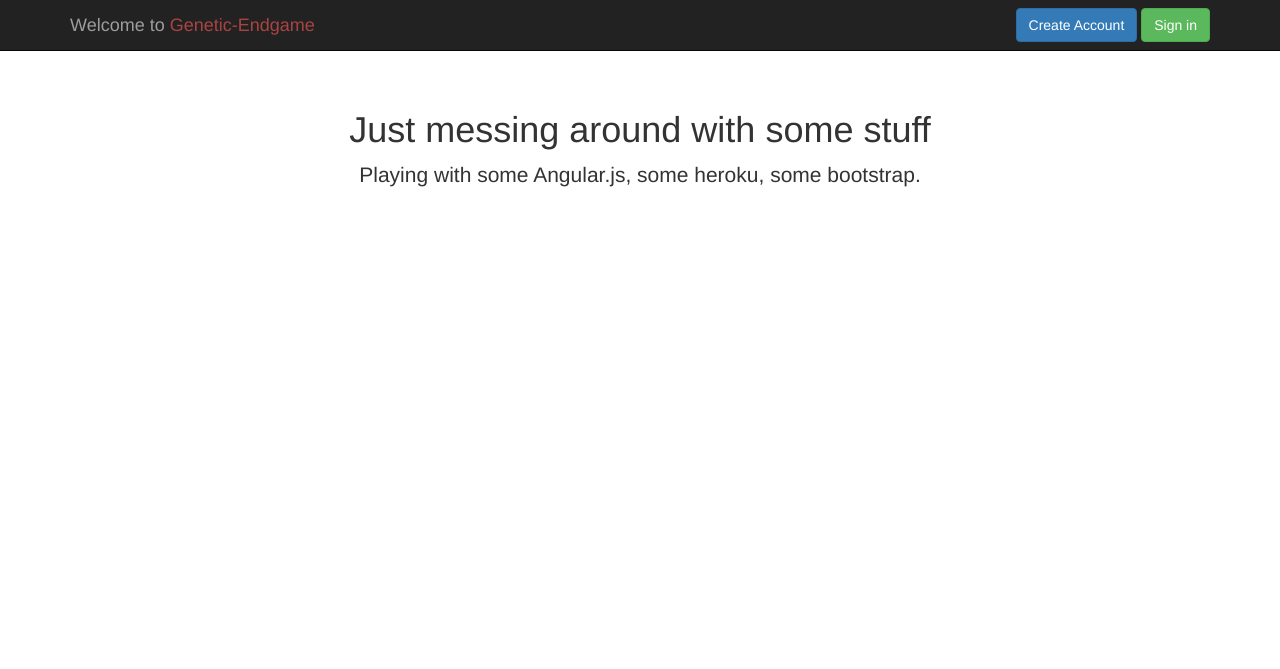
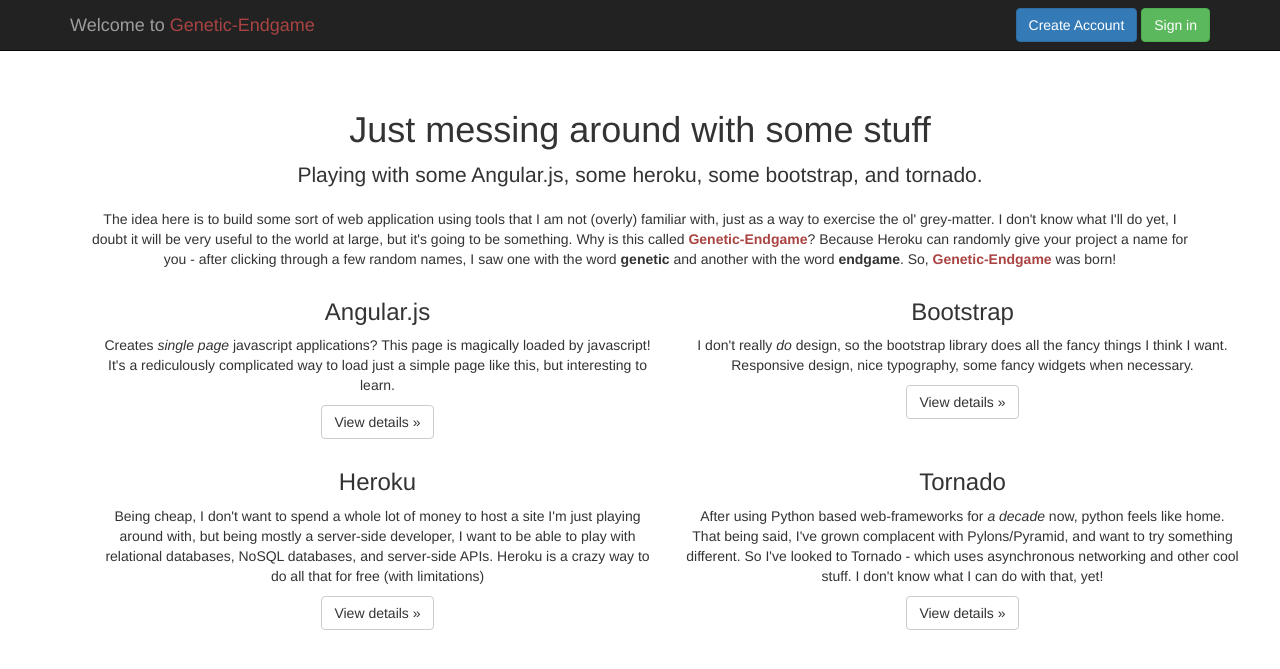
Before and after one commit to brentodd/genetic-endgame, a Python web app: template endgame/templates/index.html in a window 1280 px wide. Shown: the top 669 px of the page. Run offline with Jinja, Linux system fonts and the light colour scheme; the template is opened without the code that fills it, so the values that code supplies are empty; some libraries are stand-ins or nearby versions.

Commit message:
Renamed the splash page so it is now an `about` page, also all of the associated javascript crap to refer to is as such in the code and url. Added a bunch of worthless drivel to the page.

```diff
--- a/endgame/__init__.py
+++ b/endgame/__init__.py
@@ -10,7 +10,7 @@ import tornado.websocket
 from tornado.web import StaticFileHandler
 from tornado.options import define, options, parse_command_line
 
-define("port", default='80', help="Port to run app on")
+define("port", default='8080', help="Port to run app on")
 define("debug", default=False, help="run in debug mode")
 
 static_path = os.path.join(os.path.dirname(__file__), 'static')
--- a/endgame/static/js/bs.js
+++ b/endgame/static/js/bs.js
@@ -5,15 +5,15 @@ var myBS = angular.module('myBS', [
 
 myBS.config(['$routeProvider', function($routeProvider){
 	$routeProvider.
-		when('/', {
-			templateUrl: '/static/partials/splash.html',
-			controller: 'SplashController',
+		when('/about', {
+			templateUrl: '/static/partials/about.html',
+			controller: 'AboutController',
 		}).
 		when('/powers', {
 			templateUrl: '/static/partials/powers.html',
 			controller: 'PowersController',
 		}).
 		otherwise({
-			redirectTo: '/'
+			redirectTo: '/about'
 		});
 }]);
--- a/endgame/static/js/controllers.js
+++ b/endgame/static/js/controllers.js
@@ -7,4 +7,4 @@ bsControllers.controller('PowersController', ['$scope', function($scope){
 					 {name: 'Biotic Charge'}];
 }]);
 
-bsControllers.controller('SplashController', ['$scope', function($scope){}]);
+bsControllers.controller('AboutController', ['$scope', function($scope){}]);
--- /dev/null
+++ b/endgame/static/partials/about.html
@@ -0,0 +1,32 @@
+<h1>Just messing around with some stuff</h1>
+<p class="lead">Playing with some Angular.js, some heroku, some bootstrap, and tornado.</p>
+
+<p>The idea here is to build some sort of web application using tools that I am not (overly) familiar with, just as a way to exercise the ol' grey-matter. I don't know what I'll do yet, I doubt it will be very useful to the world at large, but it's going to be something.  Why is this called <span class="text-danger"><b>Genetic-Endgame</b></span>? Because Heroku can randomly give your project a name for you - after clicking through a few random names, I saw one with the word <b>genetic</b> and another with the word <b>endgame</b>. So, <span class="text-danger"><b>Genetic-Endgame</b></span> was born!</p>
+
+
+    <div class="container">
+      <div class="row">
+        <div class="col-md-6">
+          <h3>Angular.js</h3>
+          <p>Creates <em>single page</em> javascript applications?  This page is magically loaded by javascript! It's a rediculously complicated way to load just a simple page like this, but interesting to learn.</p>
+          <p><a class="btn btn-default" href="https://angularjs.org/" role="button">View details &raquo;</a></p>
+        </div>
+        <div class="col-md-6">
+          <h3>Bootstrap</h3>
+          <p>I don't really <em>do</em> design, so the bootstrap library does all the fancy things I think I want. Responsive design, nice typography, some fancy widgets when necessary.</p>
+          <p><a class="btn btn-default" href="http://getbootstrap.com/" role="button">View details &raquo;</a></p>
+        </div>
+      </div>
+      <div class="row">
+        <div class="col-md-6">
+          <h3>Heroku</h3>
+          <p>Being cheap, I don't want to spend a whole lot of money to host a site I'm just playing around with, but being mostly a server-side developer, I want to be able to play with relational databases, NoSQL databases, and server-side APIs. Heroku is a crazy way to do all that for free (with limitations)</p>
+          <p><a class="btn btn-default" href="https://www.heroku.com/" role="button">View details &raquo;</a></p>
+       </div>
+        <div class="col-md-6">
+          <h3>Tornado</h3>
+          <p>After using Python based web-frameworks for <em>a decade</em> now, python feels like home. That being said, I've grown complacent with Pylons/Pyramid, and want to try something different. So I've looked to Tornado - which uses asynchronous networking and other cool stuff. I don't know what I can do with that, yet!</p>
+          <p><a class="btn btn-default" href="http://www.tornadoweb.org/" role="button">View details &raquo;</a></p>
+       </div>
+      </div>
+      </div>
--- a/endgame/static/partials/splash.html
+++ /dev/null
@@ -1,2 +0,0 @@
-        <h1>Just messing around with some stuff</h1>
-        <p class="lead">Playing with some Angular.js, some heroku, some bootstrap.</p>
--- a/endgame/templates/index.html
+++ b/endgame/templates/index.html
@@ -1,7 +1,7 @@
 <!DOCTYPE html>
 <html lang="en" ng-app="myBS">
 <head>
-	<title>What Bullshit is this?</title>
+	<title>What Magic Is This?</title>
 	<script type="text/javascript" src="/static/lib/angular/angular.min.js"></script>
 	<script type="text/javascript" src="/static/lib/angular/angular-route.min.js"></script>
 	<script type="text/javascript" src="/static/js/bs.js"></script>
```
